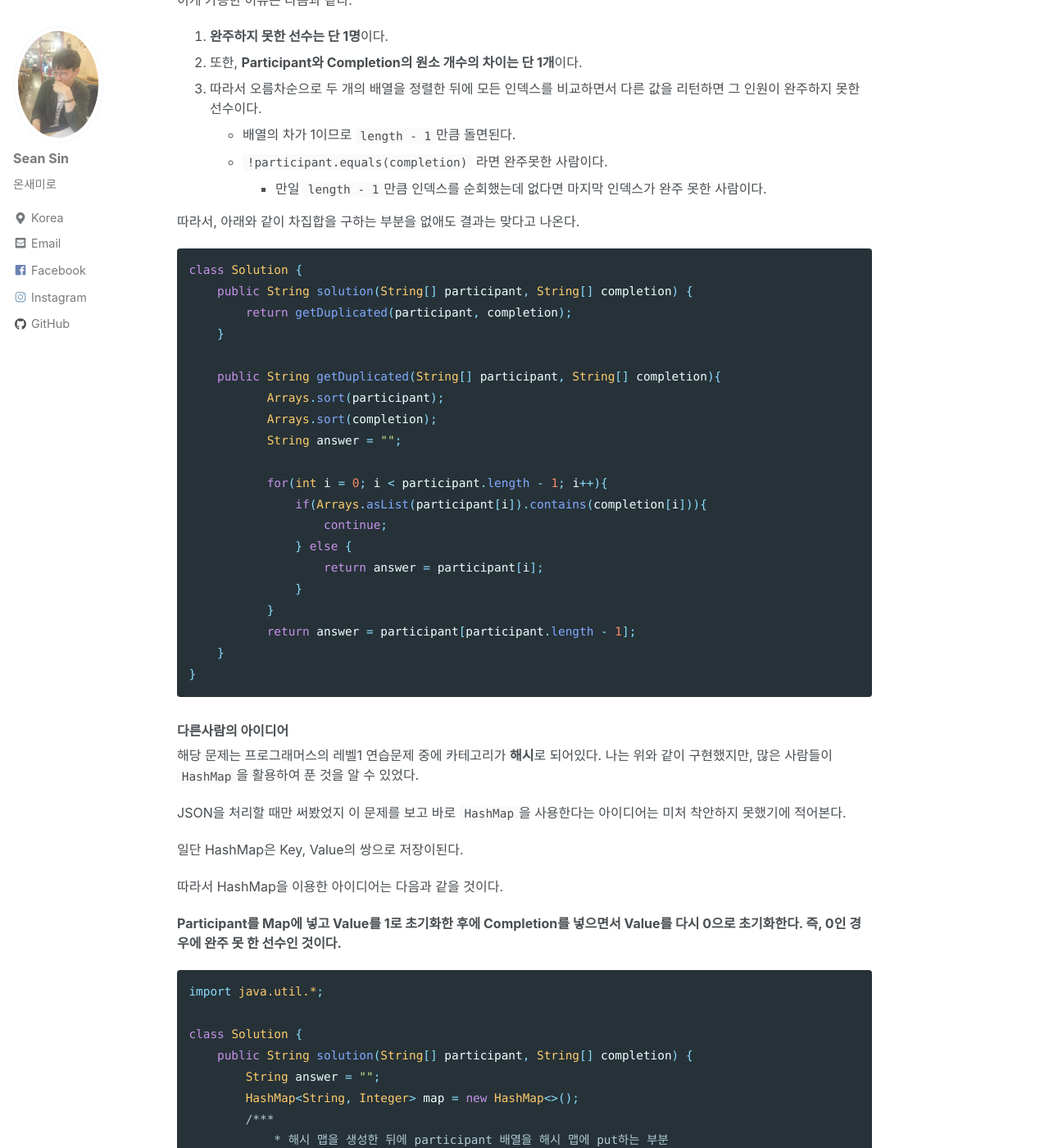
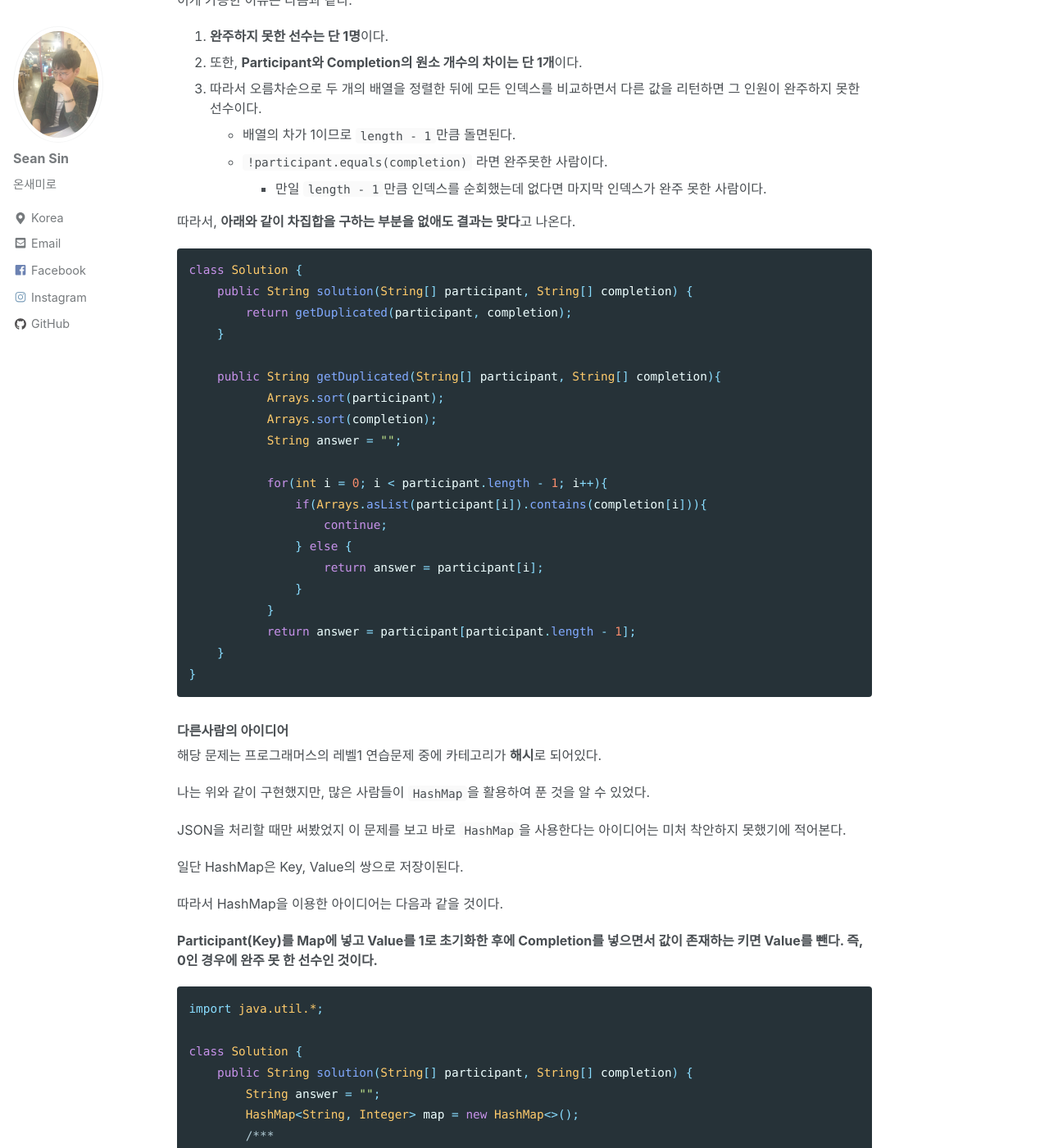
Before and after one commit to dailyworker/dailyworker.github.io, a Jekyll site: the page built from _posts/2020-10-16-programmers-do-not-completion.md, in a window 1280 px wide and 1400 px high, scrolled down 2161 px. Shown: the whole window at 82% size. Built offline with Jekyll 4.4.1, drawn with Linux system fonts in a browser that asks for light colours; nearby versions of some CDN libraries; emoji names are drawn with the system emoji font; comment, search, counter and statistics services are not loaded; some of the changed text lies outside the part shown.

Commit message:
fix: 본문 수정

````diff
--- a/_posts/2020-10-16-programmers-do-not-completion.md
+++ b/_posts/2020-10-16-programmers-do-not-completion.md
@@ -79,7 +79,7 @@ class Solution {
 
 굳이, 차집합을 구할 필요가 있을까?!
 
-무슨 뜻이냐면, 아주 단순하게 오름차순으로 정렬한 뒤에 다른 값만 리턴해도 되지 않을까이다.
+무슨 뜻이냐면, **아주 단순하게 오름차순으로 정렬한 뒤에 다른 값만 리턴해도 되지 않을까**이다.
 
 이게 가능한 이유는 다음과 같다.
 
@@ -90,7 +90,7 @@ class Solution {
     - `!participant.equals(completion)` 라면 완주못한 사람이다.
         - 만일 `length - 1`만큼 인덱스를 순회했는데 없다면 마지막 인덱스가 완주 못한 사람이다.
 
-따라서, 아래와 같이 차집합을 구하는 부분을 없애도 결과는 맞다고 나온다.
+따라서, **아래와 같이 차집합을 구하는 부분을 없애도 결과는 맞다**고 나온다.
 
 ```java
 class Solution {
@@ -117,7 +117,9 @@ class Solution {
 
 ### 다른사람의 아이디어
 
-해당 문제는 프로그래머스의 레벨1 연습문제 중에 카테고리가 **해시**로 되어있다. 나는 위와 같이 구현했지만, 많은 사람들이 `HashMap`을 활용하여 푼 것을 알 수 있었다.
+해당 문제는 프로그래머스의 레벨1 연습문제 중에 카테고리가 **해시**로 되어있다.
+
+나는 위와 같이 구현했지만, 많은 사람들이 `HashMap`을 활용하여 푼 것을 알 수 있었다.
 
 JSON을 처리할 때만 써봤었지 이 문제를 보고 바로 `HashMap`을 사용한다는 아이디어는 미처 착안하지 못했기에 적어본다.
 
@@ -125,7 +127,7 @@ JSON을 처리할 때만 써봤었지 이 문제를 보고 바로 `HashMap`을
 
 따라서 HashMap을 이용한 아이디어는 다음과 같을 것이다.
 
-**Participant를 Map에 넣고 Value를 1로 초기화한 후에 Completion를 넣으면서 Value를 다시 0으로 초기화한다. 즉, 0인 경우에 완주 못 한 선수인 것이다.**
+**Participant(Key)를 Map에 넣고 Value를 1로 초기화한 후에 Completion를 넣으면서 값이 존재하는 키면 Value를 뺀다. 즉, 0인 경우에 완주 못 한 선수인 것이다.**
 
 ```java
 import java.util.*;
````
